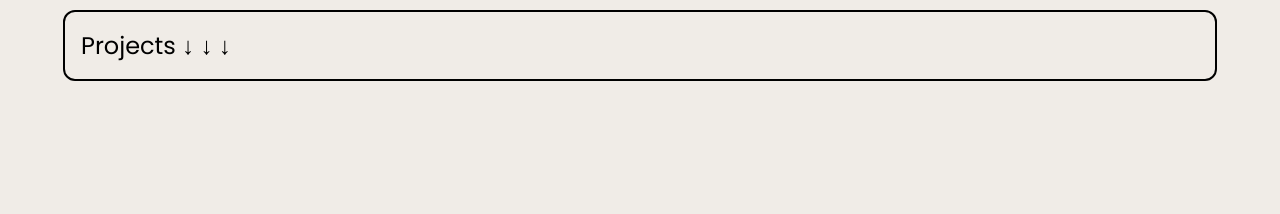
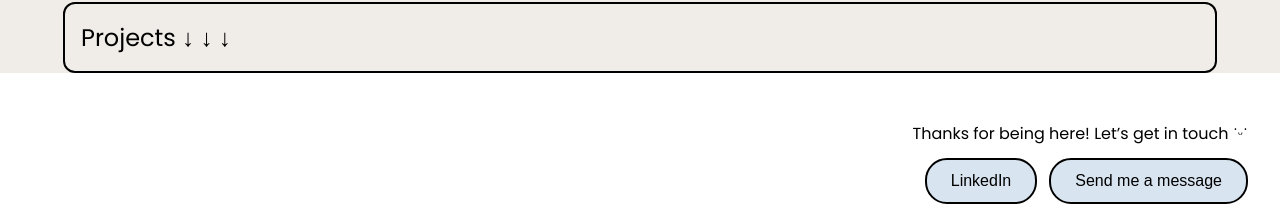
Before and after one commit to BeauYancey/hayley, a React (Vite) app: page / in a window 1280 px wide. Shown: the part 738-952 px from the top of the page. Before the commit the page ends 873 px from the top, so only its background shows below. Built offline with nearby package versions, Linux system fonts and the light colour scheme.

Commit message:
add(footer)

```diff
--- a/src/App.jsx
+++ b/src/App.jsx
@@ -1,3 +1,4 @@
+import Footer from "./components/footer/Footer";
 import Navbar from "./components/navbar/Navbar";
 import Home from "./pages/home/Home";
 import { Route, Routes } from "react-router-dom";
@@ -9,6 +10,7 @@ export default function App() {
 			<Routes>
 				<Route path='/' element={<Home />}/>
 			</Routes>
+			<Footer />
 		</>
 	)
 }
--- /dev/null
+++ b/src/components/footer/Footer.css
@@ -0,0 +1,26 @@
+footer {
+	background-color: #FFFFFF;
+	padding: 48px 32px;
+	display: flex;
+	flex-direction: column;
+	gap: 12px;
+	align-items: end;
+}
+
+footer p {
+	font-size: 16px;
+	margin: 0
+}
+
+.contact-buttons {
+	display: flex;
+	gap: 12px;
+}
+
+.contact-buttons .btn {
+	font-size: 16px;
+	border: 2px solid #000;
+	background: #D8E4EF;
+	padding: 12px 24px;
+	border-radius: 22px;
+}
--- /dev/null
+++ b/src/components/footer/Footer.jsx
@@ -0,0 +1,14 @@
+import './Footer.css'
+
+export default function Footer() {
+	return (
+		<footer>
+			<p>Thanks for being here! Let’s get in touch ˙ᵕ˙</p>
+			<div className='contact-buttons'>
+				<button className='btn'>LinkedIn</button>
+				<button className='btn'>Send me a message</button>
+			</div>
+			<small>This website was designed by Hayley and programmed by Beau</small>
+		</footer>
+	)
+}
--- a/src/index.css
+++ b/src/index.css
@@ -4,9 +4,9 @@
 body {
 	font-family: 'Poppins';
 	background-color: #F0ECE7;
+	margin: 0;
 }
 
 main {
-	height: calc(100vh - 16px);
-	width: calc(100vw - 16px);
+	min-height: calc(100vh - 64px);
 }
```
